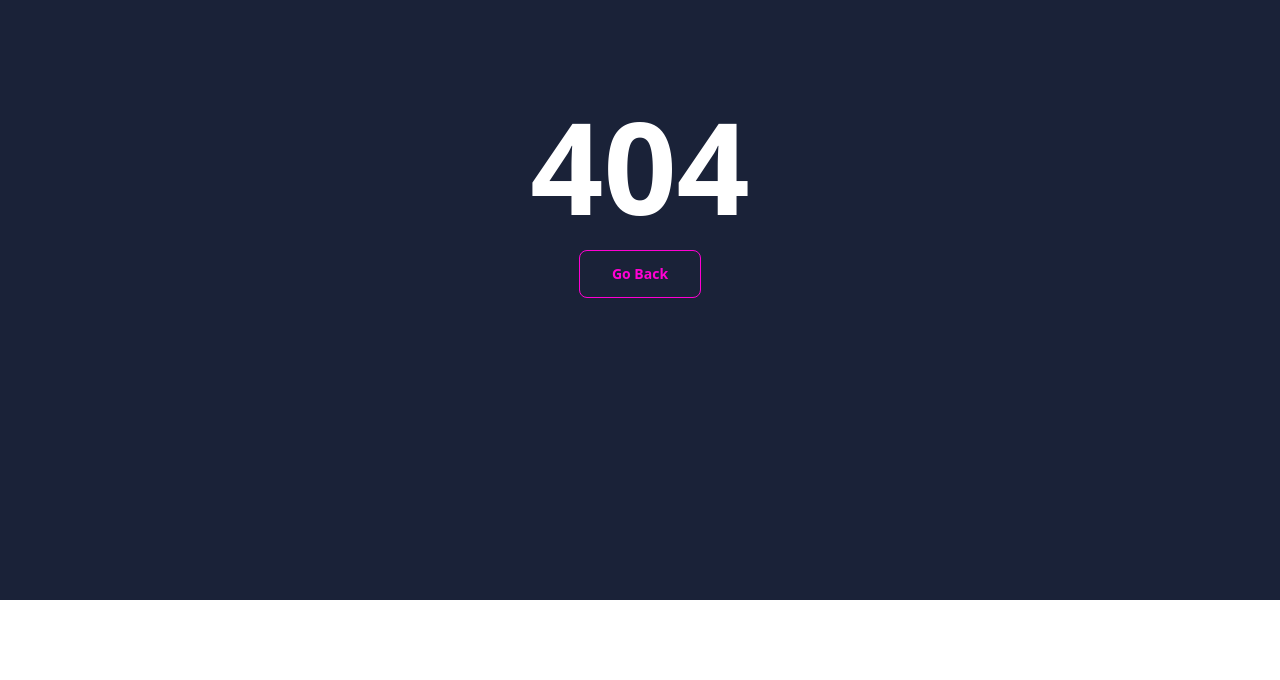
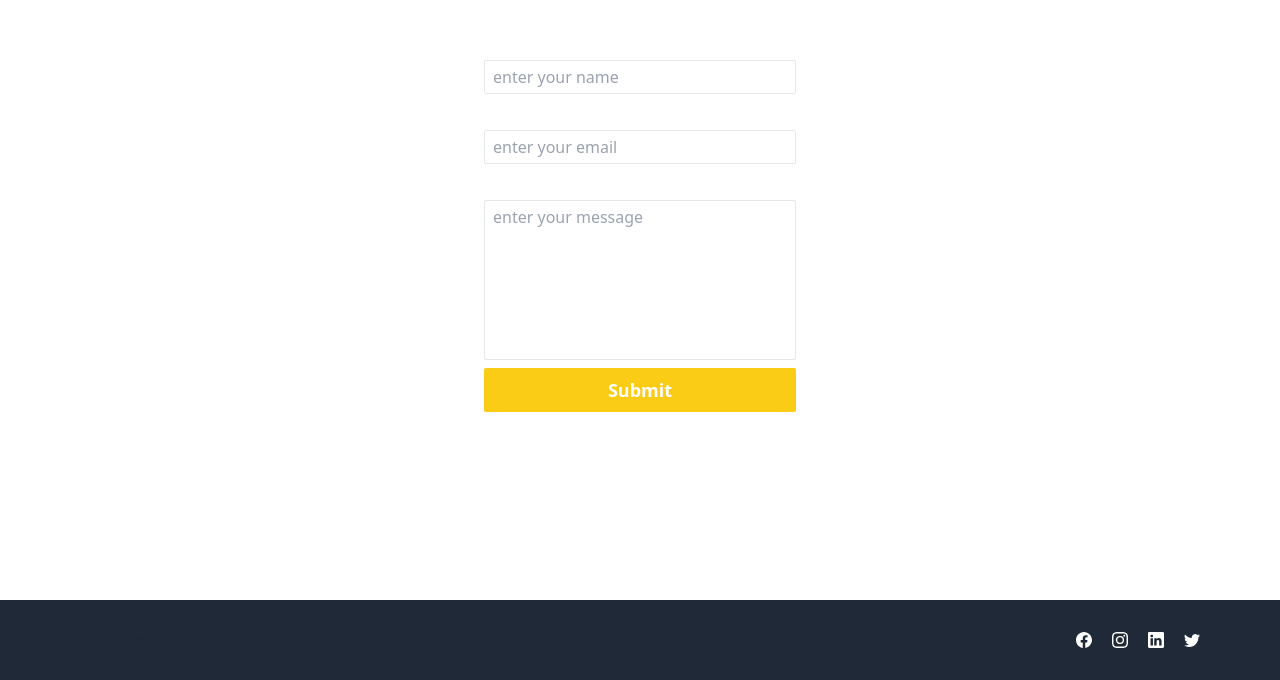
Before and after one commit to PrinceInScripts/LMS-Website, a React (Vite) app in the folder client/: page /contact in a window 1280 px wide. Before the commit this address had no page. Shown: the part 200-880 px from the top of the page. Before the commit the page ends 800 px from the top, so only its background shows below. Built offline with nearby package versions, Linux system fonts and the light colour scheme.

Commit message:
added contact page

```diff
--- a/client/src/App.jsx
+++ b/client/src/App.jsx
@@ -4,6 +4,7 @@
 import NotFound from './pages/Not Found/NotFound'
 import Signup from './pages/Signup/Signup'
 import Signin from './pages/Signin/Signin'
+import Contact from './pages/Contact/Contact'
 
 
 function App() {
@@ -14,6 +15,7 @@
        <Route path='/about' element={<Aboutus/>}/>
        <Route path='/signup' element={<Signup/>}/>
        <Route path='/signin' element={<Signin/>}/>
+       <Route path='/contact' element={<Contact/>}/>
        <Route path='*' element={<NotFound/>}/>
     </Routes>
   )
--- /dev/null
+++ b/client/src/pages/Contact/Contact.jsx
@@ -0,0 +1,109 @@
+import toast from "react-hot-toast";
+import HomeLayout from "../../Layouts/HomeLayout/HomeLayout";
+import { useState } from "react";
+import { isEmail } from "../../helpers/regexmater";
+import axiosInstance from "../../config/axiosInstance";
+
+function Contact() {
+
+    const [userInput,setUserInput]=useState({
+        name:"",
+        email:"",
+        message:""
+    })
+
+    function handleUserChange(e){
+        const {name,value}=e.target
+
+        setUserInput({
+            ...userInput,
+            [name]:value
+        })
+    }
+
+   async function onFormSubmit(e){
+        e.preventDefault()
+
+        if(!userInput.name || !userInput.email || !userInput.message){
+            toast.error("All filds are required")
+            return;
+        }
+
+        if(!isEmail(userInput.email)){
+            toast.error("Invalid email provided")
+            return;
+        }
+
+        try {
+            const response=axiosInstance.post('/contact',userInput)
+            toast.promise(response,{
+                loading:"Submitting your query",
+                success:"Form submitted successfully",
+                error:"Falid to submit the form"
+            })
+            const responseData=await response;
+
+            if(responseData?.data?.success){
+                setUserInput({
+                    email:"",
+                    name:"",
+                    message:""
+                })
+            }
+        } catch (e) {
+            toast.error("Operation faild.....")
+        }
+    }
+    return (
+       <HomeLayout>
+          <div className="flex items-center justify-center h-[100vh]">
+        <form onSubmit={onFormSubmit} noValidate className="flex flex-col items-center justify-center gap-2 p-5 w-[22rem] rounded-md text-white">
+              <h1 className="text-3xl font-semibold">Contact Form</h1>
+                <div className="flex flex-col gap-1 w-full">
+                    <label htmlFor="name">Name</label>
+                    <input
+                    onChange={handleUserChange}
+                    value={userInput.name}
+                    type="text"
+                    id="name"
+                    name="name"
+                    placeholder="enter your name"
+                    className="bg-white border px-2 py-1 rounded-sm text-black"
+                    />
+                </div>
+                <div className="flex flex-col gap-1 w-full">
+                    <label htmlFor="email">Email</label>
+                    <input
+                    onChange={handleUserChange}
+                    value={userInput.email}
+                    type="email"
+                    id="email"
+                    name="email"
+                    placeholder="enter your email"
+                    className="bg-white border px-2 py-1 rounded-sm text-black"
+                    />
+                </div>
+                <div className="flex flex-col gap-1 w-full">
+                    <label htmlFor="message">Message</label>
+                    <textarea
+                    onChange={handleUserChange}
+                    value={userInput.message}
+                    type="text"
+                    id="message"
+                    name="message"
+                    placeholder="enter your message"
+                    className="bg-white border px-2 py-1 rounded-sm text-black resize-none h-40"
+                    />
+                </div>
+                <button type="submit" className="w-full bg-yellow-400 hover:bg-yellow-500 transition-all ease-in-out duration-300 rounded-sm py-2 font-semibold text-lg cursor-pointer">
+                        Submit
+                    </button>
+
+        </form>
+
+        </div>
+       </HomeLayout>
+    );
+}
+
+export default Contact;
```
